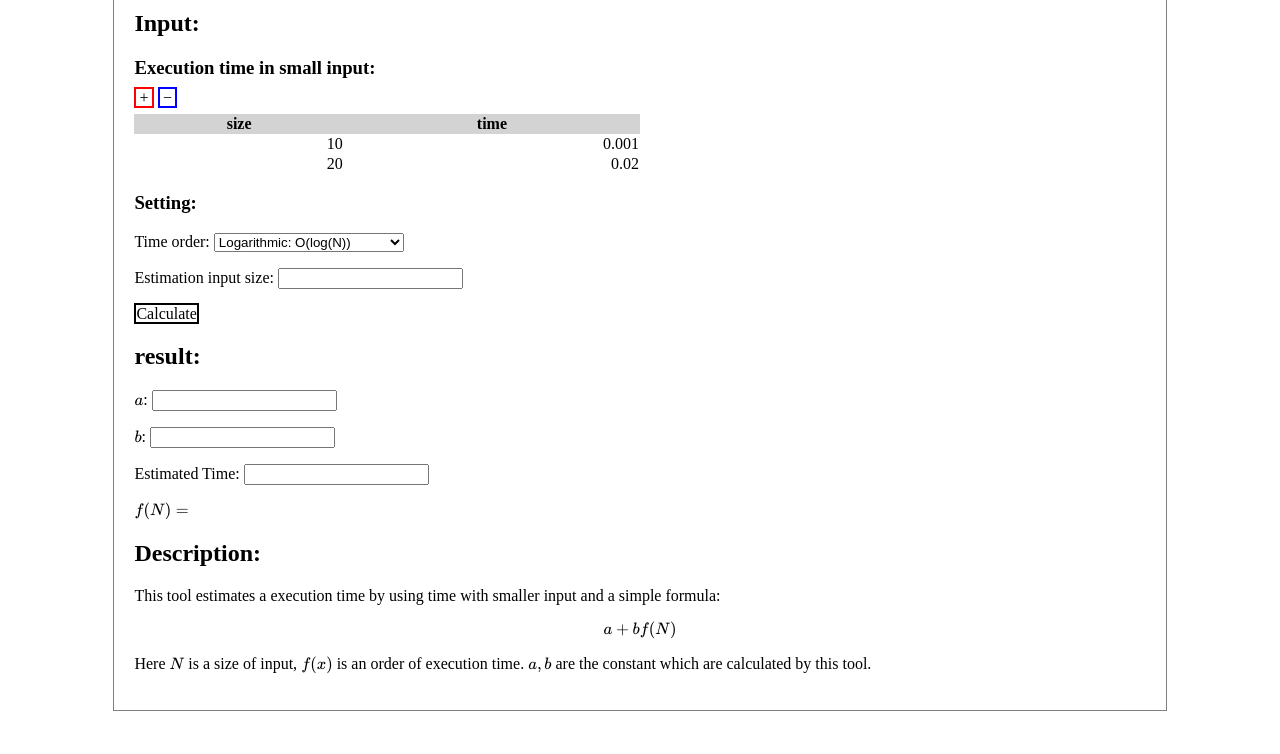
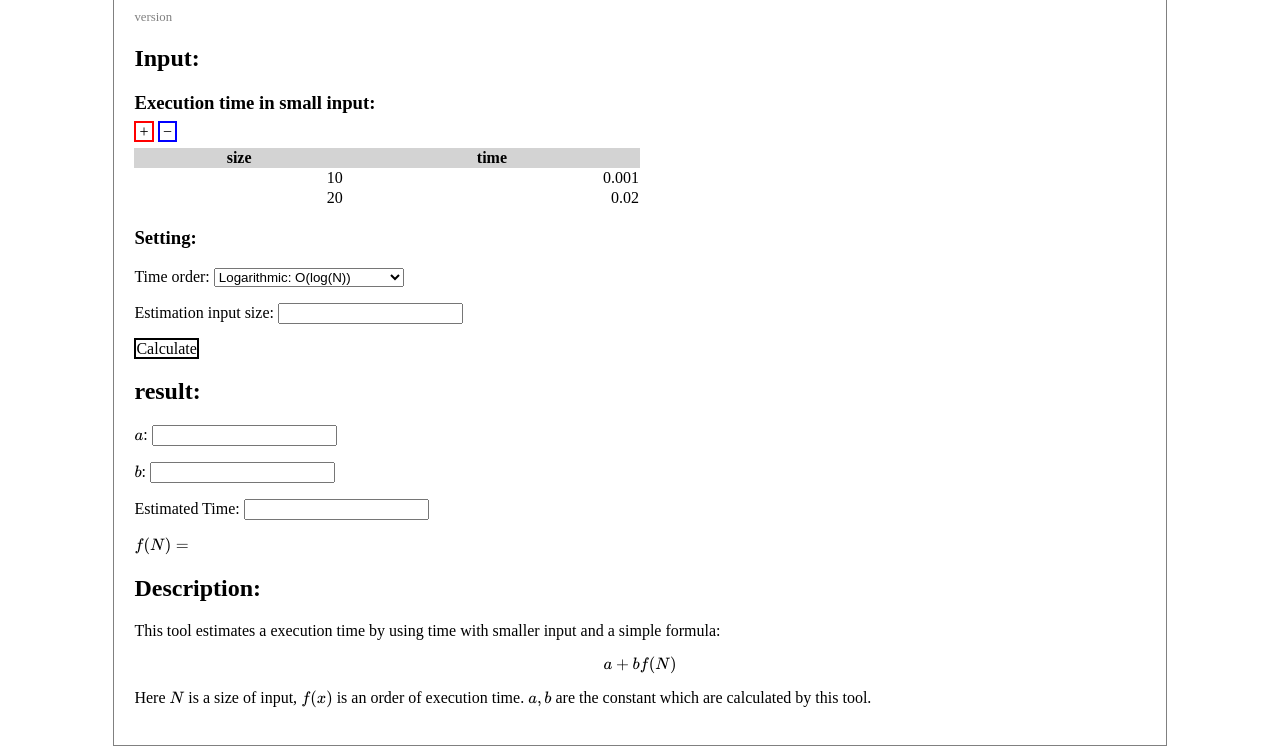
Before and after one commit to Thunder8110/Simple-Execution-Time-Estimator, a plain HTML site: page index.html in a window 1280 px wide. Shown: the part 102-856 px from the top of the page. Before the commit the page ends 821 px from the top, so only its background shows below. Drawn offline with nearby package versions, Linux system fonts and the light colour scheme.

Commit message:
add version
this is v0.0.1. older version than this commit is v0.0.0.

```diff
--- a/index.html
+++ b/index.html
@@ -11,6 +11,7 @@
 <body>
   <div id="main">
     <h1>Simple Execution Time Estimator</h1>
+    <p class="version" id=""version>version</p>
     <h2>Input:</h2>
     <h3>Execution time in small input:</h3>
     <p class="nopadding">
--- a/script.js
+++ b/script.js
@@ -13,7 +13,9 @@ window.addEventListener("load", function () {
   let resultB = document.getElementById("resB");
   let resultTime = document.getElementById("resTime");
   let func = document.getElementById("func");
+  let verText = this.document.getElementById("version");
 
+  const ver = "v0.0.1"
   const funcText = {"logn": "\\log N", "sqrtn": "\\sqrt{N}", "n": "N", "nlogn": "N\\log N", "n2": "N^2", "n2logn": "N^2\\log N",
                     "n3": "N^3", "n4": "N^4", "2-n": "2^N", "n2-n": "N2^N", "nfc": "N!"
                    }
@@ -52,4 +54,5 @@ window.addEventListener("load", function () {
   addRowButton.addEventListener("click", addRow);
   remRowButton.addEventListener("click", remRow);
   calcButton.addEventListener("click", calculate);
+  verText.textContent = ver;
 });
--- a/style.css
+++ b/style.css
@@ -4,6 +4,11 @@ div#main {
   margin: auto;
   padding: 20px;
   border: solid 1px gray;
+}
+
+.version {
+  color: gray;
+  font-size: 80%;
 }
 
 h1 {
```
